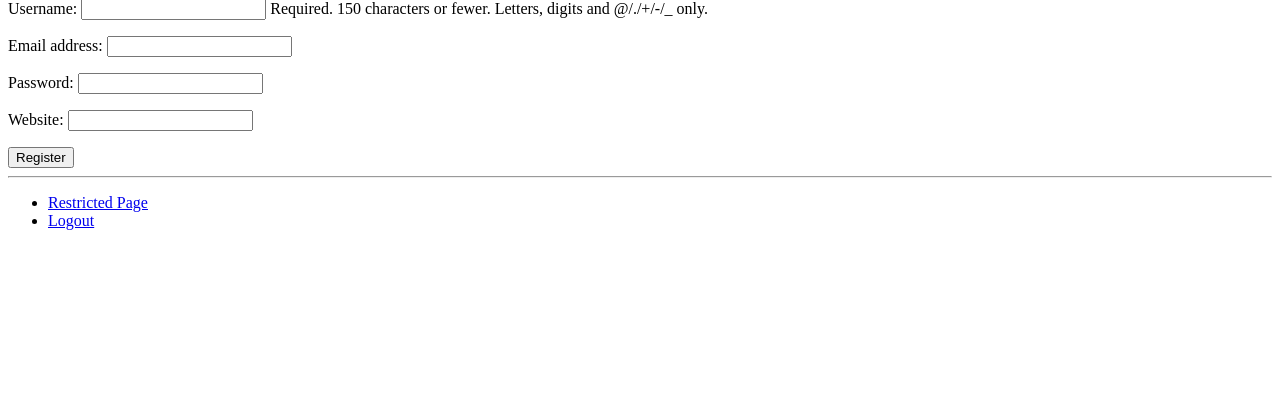
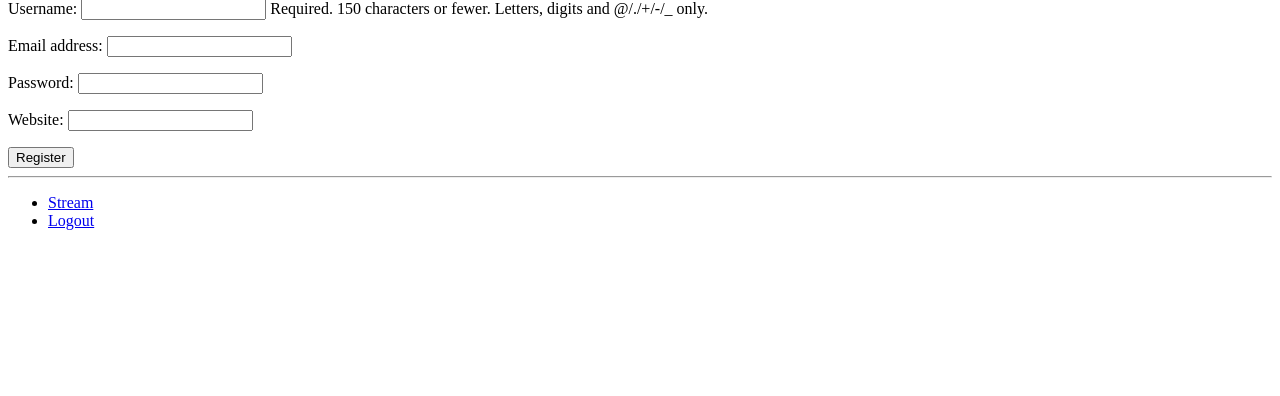
Before and after one commit to social-music/social-music, a Django app: template code/tango_with_django_project/templates/rango/register.html in a window 1280 px wide. Shown: the part 115-511 px from the top of the page. Run offline with Django 3.2, Linux system fonts and the light colour scheme; the template is opened without the code that fills it: values that come from a table or form of the project are taken from there, others are empty; a user stored in the database is signed in; tables that the repository leaves empty hold one stand-in row (values such as "Sample post").

Commit message:
basic view wired up

```diff
--- a/code/tango_with_django_project/rango/urls.py
+++ b/code/tango_with_django_project/rango/urls.py
@@ -7,4 +7,5 @@ urlpatterns = patterns('',
         url(r'^login/$', views.user_login, name='login'),
         url(r'^logout/$', views.user_logout, name='logout'),
         url(r'^restricted/', views.restricted, name='restricted'),
+        url(r'^stream/', views.stream, name='stream'),
         )
--- a/code/tango_with_django_project/rango/views.py
+++ b/code/tango_with_django_project/rango/views.py
@@ -92,7 +92,7 @@ def user_login(request):
                 # If the account is valid and active, we can log the user in.
                 # We'll send the user back to the homepage.
                 login(request, user)
-                return HttpResponseRedirect('/rango/')
+                return HttpResponseRedirect('/rango/stream')
             else:
                 # An inactive account was used - no logging in!
                 return HttpResponse("Your Rango account is disabled.")
@@ -119,3 +119,7 @@ def user_logout(request):
     logout(request)
 
     return HttpResponseRedirect('/rango/')
+
+@login_required
+def stream(request):
+    return render(request, 'stream/index.html')
--- a/code/tango_with_django_project/templates/rango/base.html
+++ b/code/tango_with_django_project/templates/rango/base.html
@@ -15,7 +15,7 @@
         <div>
 	        <ul>
 		    {% if user.is_authenticated %}
-		        <li><a href="{% url 'restricted' %}">Restricted Page</a></li>
+		        <li><a href="{% url 'stream' %}">Stream</a></li>
 		        <li><a href="{% url 'logout' %}">Logout</a></li>
 		    {% else %}
 		        <li><a href="{% url 'register' %}">Register Here</a></li>
```
Also changed, not shown: code/tango_with_django_project/templates/stream/index.html (added, +11 -0 lines).
